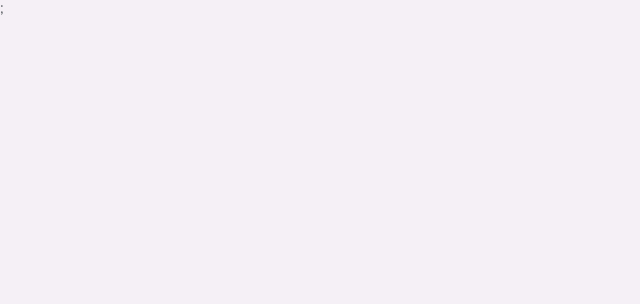
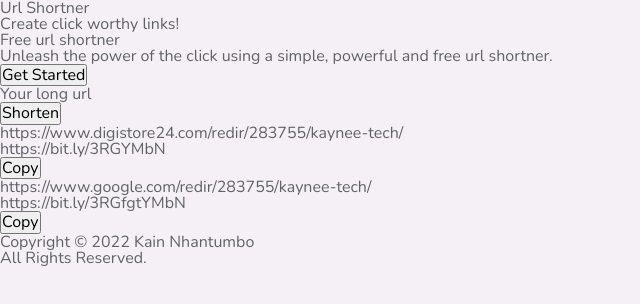
Before and after one commit to KainNhantumbo/url-shortner-app, a React (Vite) app: page / in a window 1280 px wide. Shown: the top 304 px of the page, without its empty margins (0-640 px from the left). Built offline with nearby package versions, Linux system fonts and the light colour scheme.

Commit message:
feat: added home page contents structure.

```diff
--- a/index.html
+++ b/index.html
@@ -11,7 +11,7 @@
     href="https://fonts.googleapis.com/css2?family=Nunito:ital,wght@0,400;0,500;0,600;1,400;1,500;1,600;1,700&display=swap"
     rel="stylesheet">
     <link href='https://fonts.googleapis.com/css2?family=Inter:wght@400;500;600&display=swap' rel='stylesheet' />
-  <title>Vite + React + TS</title>
+  <title>Url Shortner App</title>
 </head>
 
 <body>
--- a/src/context/AppContext.tsx
+++ b/src/context/AppContext.tsx
@@ -16,7 +16,7 @@ export default function AppContext({ children }: IProps): JSX.Element {
 	return (
 		<ThemeProvider theme={lightTheme}>
 			<GlobalStylesheet />
-			<appContext.Provider value={{}}>{children}</appContext.Provider>;
+			<appContext.Provider value={{}}>{children}</appContext.Provider>
 		</ThemeProvider>
 	);
 }
--- a/src/pages/Home.tsx
+++ b/src/pages/Home.tsx
@@ -1,6 +1,100 @@
 import { HomeContainer as Container } from '../styles/home';
 import { useAppContext } from '../context/AppContext';
 
+interface IUrls {
+	id: string;
+	longUrl: string;
+	shortUrl: string;
+	createdAt: string;
+}
+
 export default function Home(): JSX.Element {
-	return <Container></Container>
+	const urls: IUrls[] = [
+		{
+			id: 'sdfsdfsdf',
+			createdAt: '2022-10-02T16:44:16.756Z',
+			longUrl: 'https://www.digistore24.com/redir/283755/kaynee-tech/',
+			shortUrl: 'https://bit.ly/3RGYMbN',
+		},
+		{
+			id: 'sdfsdfssdfdf',
+			createdAt: '2022-10-02T16:44:16.756Z',
+			longUrl: 'https://www.google.com/redir/283755/kaynee-tech/',
+			shortUrl: 'https://bit.ly/3RGfgtYMbN',
+		},
+	];
+
+	async function addToClipboard(data: string) {
+		try {
+			const clipboard = navigator.clipboard;
+			await clipboard.writeText(data);
+		} catch (err) {
+			console.error(err);
+		}
+	}
+
+	console.log(new Date().toISOString());
+	return (
+		<Container>
+			<header>
+				<section>
+					<div>
+						<span>Url Shortner</span>
+					</div>
+				</section>
+				<section>
+					<p>Create click worthy links!</p>
+				</section>
+			</header>
+			<main>
+				<article>
+					<section className='intro'>
+						<>Free url shortner</>
+						<p>
+							Unleash the power of the click using a simple, powerful and free
+							url shortner.
+						</p>
+						<button>
+							<span>Get Started</span>
+						</button>
+					</section>
+					<section className='elementor'>
+						<form>
+							<div>
+								<label htmlFor='long-url'>
+									<span>Your long url</span>
+								</label>
+							</div>
+							<button type='submit'>
+								<span>Shorten</span>
+							</button>
+						</form>
+						<section className='urls-container'>
+							{urls.map((url) => (
+								<section key={url.id} id={url.id}>
+									<div className='urls'>
+										<div className='long-url'>
+											<span>{url.longUrl}</span>
+										</div>
+										<div className='short-url'>
+											<span>{url.shortUrl}</span>
+										</div>
+									</div>
+									<button onClick={() => addToClipboard(url.shortUrl)}>
+										<span>Copy</span>
+									</button>
+								</section>
+							))}
+						</section>
+					</section>
+				</article>
+			</main>
+			<footer>
+			<div>
+					Copyright &copy; 2022 <i>Kain Nhantumbo</i>
+				</div>
+				<div>All Rights Reserved.</div>
+			</footer>
+		</Container>
+	);
 }
--- a/src/theme/lightTheme.ts
+++ b/src/theme/lightTheme.ts
@@ -1,13 +1,13 @@
 import type { ThemeType } from '../@types/ThemeType';
 
 export const lightTheme: ThemeType = {
-	primary: '134, 72, 121',
-	secondary: '188, 37, 81',
+	primary: '244, 71, 73',
+	secondary: '253, 198, 94',
 	font: '95, 99, 104',
 	accent: '12, 3, 13',
 	neutral: '255, 255, 255',
 	background: '245, 240, 246',
 	foreground: '255, 255, 255',
-	alternative_a: '141, 149, 122',
+	alternative_a: '232, 220, 220',
 	alternative_b: '104, 93, 102',
 };
```
Also changed, not shown: src/assets/images/op.jpg (added).
